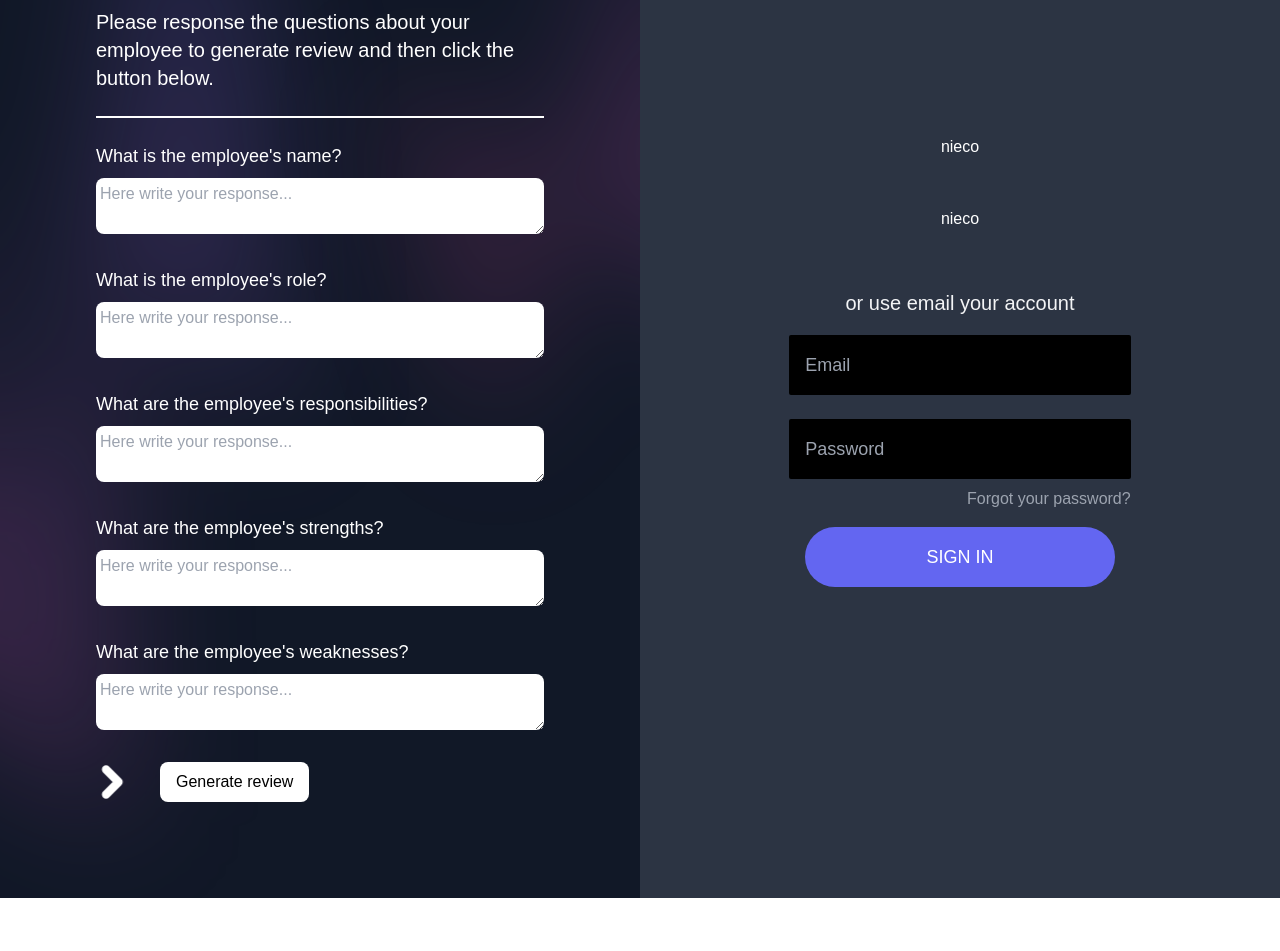
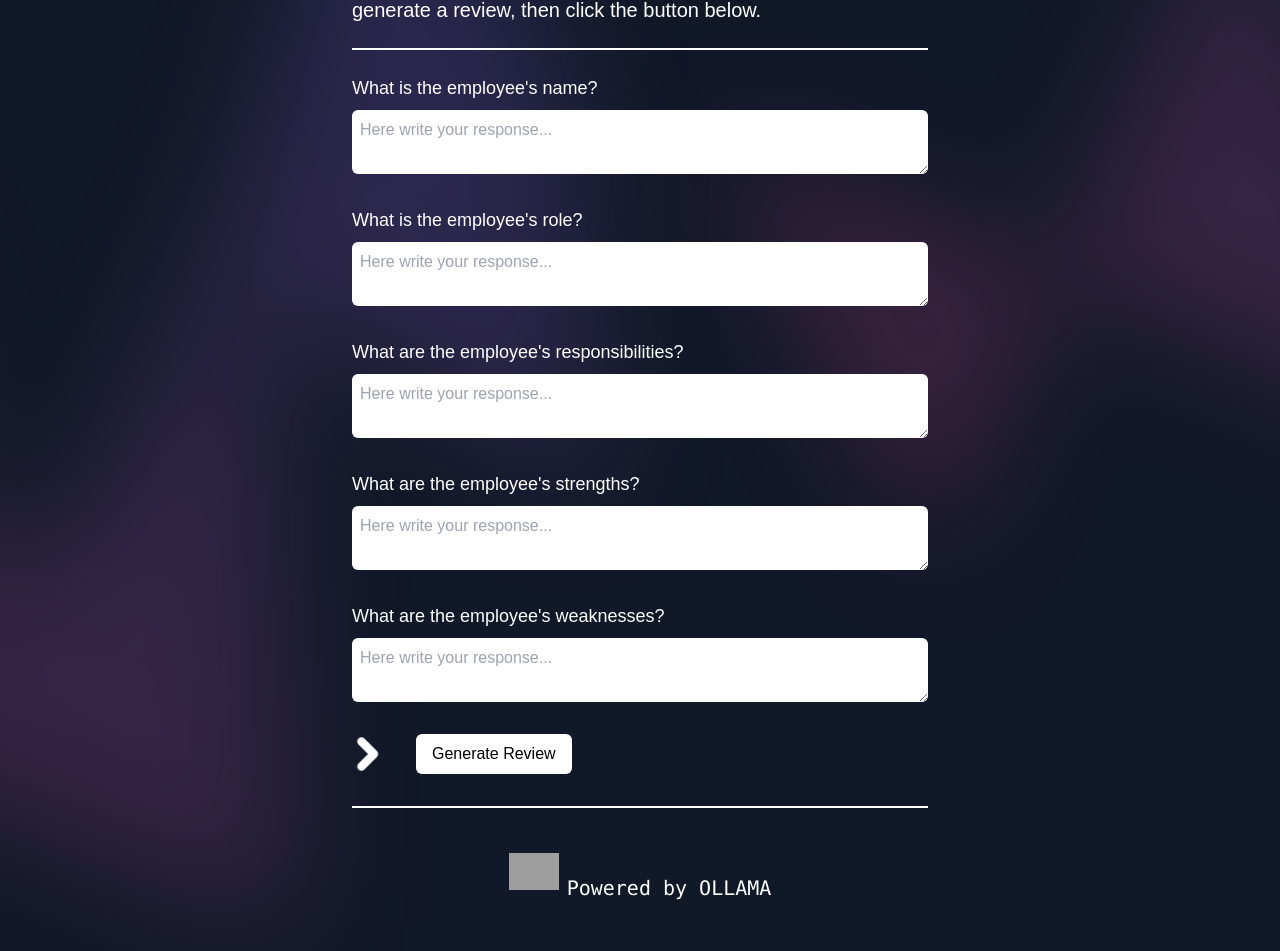
Before and after one commit to michaell027/employee_review_fe, a Next.js app: page /generate in a window 1280 px wide. Shown: the part 269-1220 px from the top of the page. Before the commit the page ends 1167 px from the top, so only its background shows below. Built offline with nearby package versions, Linux system fonts and the light colour scheme; grey boxes are pictures that could not be loaded.

Commit message:
divide into components

```diff
--- a/src/app/generate/page.tsx
+++ b/src/app/generate/page.tsx
@@ -1,3 +1,16 @@
+"use client";
+import { useEffect, useState } from "react";
+import OllamaFooter from "@/components/ollama-footer";
+import Loading from "@/components/loading";
+import LineDivider from "@/components/line-divider";
+
+enum State {
+  LoadingQuestions = 0,
+  QuestionsLoaded = 1,
+  GeneratingReview = 2,
+  ReviewGenerated = 3,
+}
+
 const questions = [
   {
     question: "What is the employee's name?",
@@ -22,9 +35,33 @@ const questions = [
 ];
 
 export default function Generate() {
+  const [state, setState] = useState<State>(State.LoadingQuestions);
+  const [generatedReview, setGeneratedReview] = useState<string>("");
+
+  useEffect(() => {
+    const timer = setTimeout(() => {
+      setState(State.QuestionsLoaded);
+    }, 2000);
+    return () => clearTimeout(timer);
+  }, []);
+
+  const handleGenerateReview = () => {
+    setState(State.GeneratingReview);
+    setTimeout(() => {
+      setGeneratedReview(
+        "This is a sample generated review for the employee. It highlights their performance, strengths, and areas for improvement based on the provided information.",
+      );
+      setState(State.ReviewGenerated);
+    }, 2000);
+  };
+
+  const handleRequestChanges = () => {
+    alert("Change request submitted. The review will be regenerated shortly.");
+  };
+
   return (
-    <section className="min-h-screen flex flex-col lg:flex-row items-stretch text-white">
-      <div className="lg:flex w-full lg:w-1/2 clip-background items-center">
+    <section className="min-h-fit flex flex-col items-stretch text-white bg-white">
+      <div className="lg:flex w-full lg:px-64 clip-background items-center">
         <div aria-hidden="true" className="clip-background-color-first-holder">
           <div className="clip-background-color-first" />
         </div>
@@ -32,14 +69,22 @@ export default function Generate() {
           <div className="clip-background-color-second" />
         </div>
         <div className="w-full px-24 z-10">
+          {(state === State.LoadingQuestions ||
+            state === State.QuestionsLoaded ||
+            state === State.GeneratingReview) && (
+            <>
               <h1 className="text-4xl font-bold text-left tracking-wide">
                 Keep your team on track...
               </h1>
               <p className="text-xl my-6">
-            Please response the questions about your employee to generate review
-            and then click the button below.
+                Please respond to the questions about your employee to generate
+                a review, then click the button below.
               </p>
-          <div className="h-0.5 bg-white"></div>
+              <LineDivider />
+              {state === State.LoadingQuestions && <Loading />}
+              {(state === State.QuestionsLoaded ||
+                state === State.GeneratingReview) && (
+                <>
                   {questions.map((q, idx) => (
                     <div key={idx}>
                       <p className="text-lg mt-6 mb-2">{q.question}</p>
@@ -49,77 +94,77 @@ export default function Generate() {
                           id={`question_${idx}`}
                           placeholder={q.placeholder}
                           rows={2}
-                  className="block text-black w-full p-1 rounded-lg"
+                          className="block text-black w-full p-2 rounded-md"
                         />
                       </div>
                     </div>
                   ))}
                   <div className="flex mt-6 justify-start">
-            <div
-              suppressHydrationWarning={true}
-              className="text-white px-1 rounded-lg mr-4"
-            >
+                    <div className="text-white px-1 rounded-md mr-4">
                       <svg
                         xmlns="http://www.w3.org/2000/svg"
                         fill="none"
                         viewBox="0 0 24 24"
                         strokeWidth={5}
                         stroke="currentColor"
-                className="size-10 animate-bounce-horizontal"
+                        className={`size-10 ${state !== State.GeneratingReview ? "animate-bounce-horizontal" : ""}`}
                       >
                         <path
-                  strokeLinecap={"round"}
-                  strokeLinejoin={"round"}
+                          strokeLinecap="round"
+                          strokeLinejoin="round"
                           d="m8.25 4.5 7.5 7.5-7.5 7.5"
                         />
                       </svg>
                     </div>
-            <button className="bg-white text-black px-4 py-2 rounded-lg">
-              Generate review
+                    <button
+                      onClick={handleGenerateReview}
+                      className="bg-white mb-8 text-black px-4 py-2 rounded-md"
+                      disabled={state === State.GeneratingReview}
+                    >
+                      {state === State.GeneratingReview
+                        ? "Generating..."
+                        : "Generate Review"}
                     </button>
                   </div>
+                </>
+              )}
+            </>
+          )}
+          {state === State.ReviewGenerated && (
+            <>
+              <h1 className="text-2xl font-bold text-left tracking-wide">
+                Generated review:
+              </h1>
+              <p className="text-lg mt-4 mb-8">
+                Here&#39;s the generated review for your employee. If you want
+                to make changes, use the &#39;Request Changes&#39; button below
+                the review.
+              </p>
+              <LineDivider />
+
+              <div className="min-h-40 text-black mt-10 rounded-md bg-white relative">
+                <div className="p-4">
+                  <p>{generatedReview}</p>
                 </div>
               </div>
-      <div
-        className="w-full lg:w-1/2 flex items-center justify-center text-center md:px-16"
-        style={{ backgroundColor: "#2c3443" }}
+              <div className="mt-4 gap-3 flex justify-end">
+                <button
+                  onClick={handleRequestChanges}
+                  className="bg-purple-500 mb-8 text-white px-4 py-2 rounded-md hover:bg-purple-700 transition-colors"
                 >
-        <div className="w-full py-6 z-20">
-          <h1 className="my-6">nieco</h1>
-          <div className="py-6 space-x-2">nieco</div>
-          <p className="text-gray-100">or use email your account</p>
-          <form action="" className="sm:w-2/3 w-full px-4 lg:px-0 mx-auto">
-            <div className="pb-2 pt-4">
-              <input
-                type="email"
-                name="email"
-                id="email"
-                placeholder="Email"
-                className="block w-full p-4 text-lg rounded-sm bg-black"
-              />
-            </div>
-            <div className="pb-2 pt-4">
-              <input
-                className="block w-full p-4 text-lg rounded-sm bg-black"
-                type="password"
-                name="password"
-                id="password"
-                placeholder="Password"
-              />
-            </div>
-            <div className="text-right text-gray-400 hover:underline hover:text-gray-100">
-              <a href="#">Forgot your password?</a>
-            </div>
-            <div className="px-4 pb-2 pt-4">
-              <button className="uppercase block w-full p-4 text-lg rounded-full bg-indigo-500 hover:bg-indigo-600 focus:outline-none">
-                sign in
+                  Request Changes
+                </button>
+                <button
+                  onClick={handleRequestChanges}
+                  className="bg-purple-950 mb-8 text-white px-4 py-2 rounded-md hover:bg-purple-700 transition-colors"
+                >
+                  Accept & Send
                 </button>
               </div>
-
-            <div className="p-4 text-center right-0 left-0 flex justify-center space-x-4 mt-16 lg:hidden ">
-              aaa
-            </div>
-          </form>
+            </>
+          )}
+          <LineDivider />
+          <OllamaFooter />
         </div>
       </div>
     </section>
--- a/src/app/generatee/page.tsx
+++ /dev/null
@@ -1,171 +0,0 @@
-"use client";
-import { useEffect, useState } from "react";
-import Image from "next/image";
-
-enum State {
-  LoadingQuestions = 0,
-  QuestionsLoaded = 1,
-  GeneratingReview = 2,
-  ReviewGenerated = 3,
-}
-
-const questions = [
-  {
-    question: "What is the employee's name?",
-    placeholder: "Here write your response...",
-  },
-  {
-    question: "What is the employee's role?",
-    placeholder: "Here write your response...",
-  },
-  {
-    question: "What are the employee's responsibilities?",
-    placeholder: "Here write your response...",
-  },
-  {
-    question: "What are the employee's strengths?",
-    placeholder: "Here write your response...",
-  },
-  {
-    question: "What are the employee's weaknesses?",
-    placeholder: "Here write your response...",
-  },
-];
-
-export default function Generate() {
-  const [state, setState] = useState<State>(State.LoadingQuestions);
-  const [generatedReview, setGeneratedReview] = useState<string>("");
-
-  useEffect(() => {
-    const timer = setTimeout(() => {
-      setState(State.QuestionsLoaded);
-    }, 2000);
-    return () => clearTimeout(timer);
-  }, []);
-
-  const handleGenerateReview = () => {
-    setState(State.GeneratingReview);
-    setTimeout(() => {
-      setGeneratedReview(
-        "This is a sample generated review for the employee. It highlights their performance, strengths, and areas for improvement based on the provided information.",
-      );
-      setState(State.ReviewGenerated);
-    }, 2000);
-  };
-
-  const handleRequestChanges = () => {
-    alert("Change request submitted. The review will be regenerated shortly.");
-  };
-
-  return (
-    <section className="min-h-fit flex flex-col items-stretch text-white bg-white">
-      <div className="lg:flex w-full lg:px-64 clip-background items-center">
-        <div aria-hidden="true" className="clip-background-color-first-holder">
-          <div className="clip-background-color-first" />
-        </div>
-        <div aria-hidden="true" className="clip-background-color-second-holder">
-          <div className="clip-background-color-second" />
-        </div>
-        <div className="w-full px-24 z-10">
-          {(state === State.LoadingQuestions ||
-            state === State.QuestionsLoaded ||
-            state === State.GeneratingReview) && (
-            <>
-              <h1 className="text-4xl font-bold text-left tracking-wide">
-                Keep your team on track...
-              </h1>
-              <p className="text-xl my-6">
-                Please respond to the questions about your employee to generate
-                a review, then click the button below.
-              </p>
-              <div className="h-0.5 bg-white"></div>
-              {state === State.LoadingQuestions && (
-                <div className="flex items-center justify-center my-24">
-                  <div className="rounded-md h-14 w-14 border-4 border-t-4 white animate-spin"></div>
-                </div>
-              )}
-              {(state === State.QuestionsLoaded ||
-                state === State.GeneratingReview) && (
-                <>
-                  {questions.map((q, idx) => (
-                    <div key={idx}>
-                      <p className="text-lg mt-6 mb-2">{q.question}</p>
-                      <div className="pb-2">
-                        <textarea
-                          name={`question_${idx}`}
-                          id={`question_${idx}`}
-                          placeholder={q.placeholder}
-                          rows={2}
-                          className="block text-black w-full p-1 rounded-lg"
-                        />
-                      </div>
-                    </div>
-                  ))}
-                  <div className="flex mt-6 justify-start">
-                    <div className="text-white px-1 rounded-lg mr-4">
-                      <svg
-                        xmlns="http://www.w3.org/2000/svg"
-                        fill="none"
-                        viewBox="0 0 24 24"
-                        strokeWidth={5}
-                        stroke="currentColor"
-                        className={`size-10 ${state !== State.GeneratingReview ? "animate-bounce-horizontal" : ""}`}
-                      >
-                        <path
-                          strokeLinecap="round"
-                          strokeLinejoin="round"
-                          d="m8.25 4.5 7.5 7.5-7.5 7.5"
-                        />
-                      </svg>
-                    </div>
-                    <button
-                      onClick={handleGenerateReview}
-                      className="bg-white mb-8 text-black px-4 py-2 rounded-lg"
-                      disabled={state === State.GeneratingReview}
-                    >
-                      {state === State.GeneratingReview
-                        ? "Generating..."
-                        : "Generate Review"}
-                    </button>
-                  </div>
-                </>
-              )}
-            </>
-          )}
-          {state === State.ReviewGenerated && (
-            <>
-              <h1 className="text-2xl font-bold text-left tracking-wide">
-                Generated review:
-              </h1>
-              <p className="text-lg mt-4 mb-8">
-                Here&#39;s the generated review for your employee. If you want
-                to make changes, use the &#39;Request Changes&#39; button below
-                the review.
-              </p>
-              <div className="h-0.5 bg-white"></div>
-
-              <div className="min-h-40 text-black mt-10 rounded-lg bg-white relative">
-                <div className="p-4">
-                  <p>{generatedReview}</p>
-                </div>
-              </div>
-              <div className="mt-4 flex justify-end">
-                <button
-                  onClick={handleRequestChanges}
-                  className="bg-purple-600 mb-8 text-white px-4 py-2 rounded-lg hover:bg-purple-700 transition-colors"
-                >
-                  Request Changes
-                </button>
-              </div>
-            </>
-          )}
-          <div className="h-0.5 bg-white"></div>
-          <div className="flex items-center justify-center font-mono mt-8 space-x-2">
-            <Image src="/ollama.svg" alt="ollama" width={50} height={50} />
-            <p className="">Powered by OLLAMA</p>
-          </div>
-        </div>
-      </div>
-    </section>
-  );
-}
--- /dev/null
+++ b/src/components/line-divider.tsx
@@ -0,0 +1,3 @@
+export default function LineDivider() {
+  return <div className="h-0.5 bg-white"></div>;
+}
--- /dev/null
+++ b/src/components/loading.tsx
@@ -0,0 +1,7 @@
+export default function Loading() {
+  return (
+    <div className="flex items-center justify-center my-24">
+      <div className="rounded-md h-14 w-14 border-4 border-t-4 white animate-spin"></div>
+    </div>
+  );
+}
--- /dev/null
+++ b/src/components/ollama-footer.tsx
@@ -0,0 +1,10 @@
+import Image from "next/image";
+
+export default function OllamaFooter() {
+  return (
+    <div className="flex items-center justify-center font-mono mt-8 space-x-2">
+      <Image src="/ollama.svg" alt="ollama" width={50} height={50} />
+      <p className="">Powered by OLLAMA</p>
+    </div>
+  );
+}
```
Also changed, not shown: src/components/header.tsx (+7 -7 lines). Lines whose indentation alone changed are shown as unchanged.
